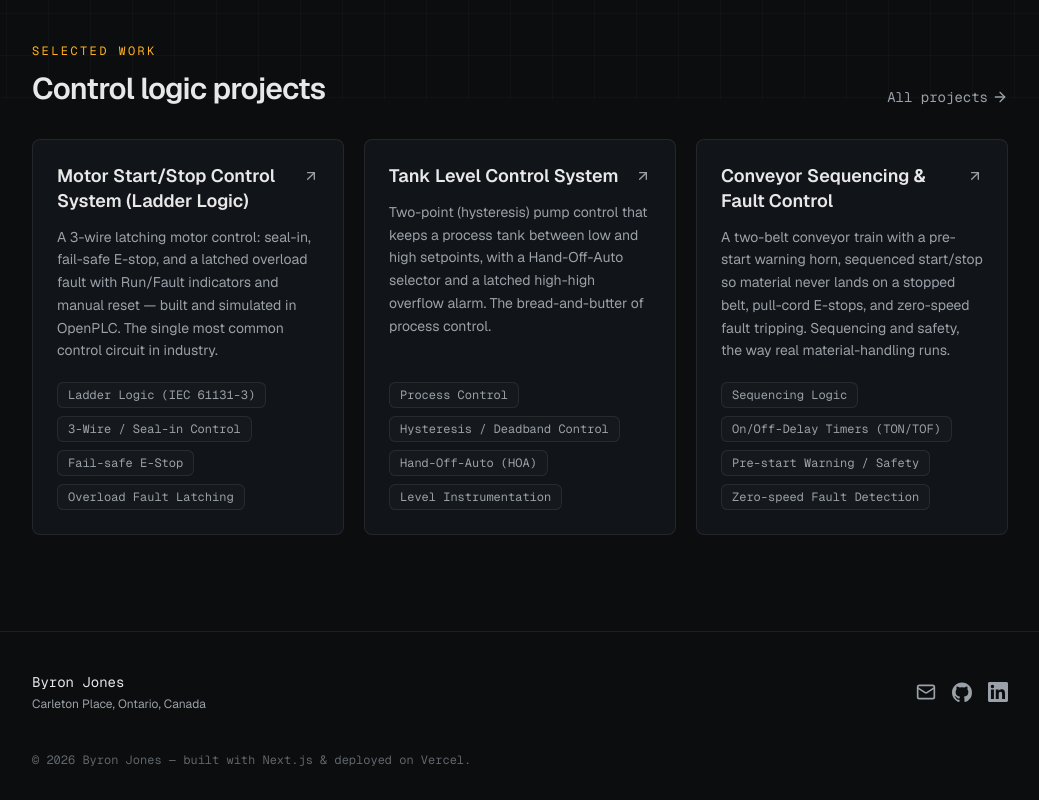
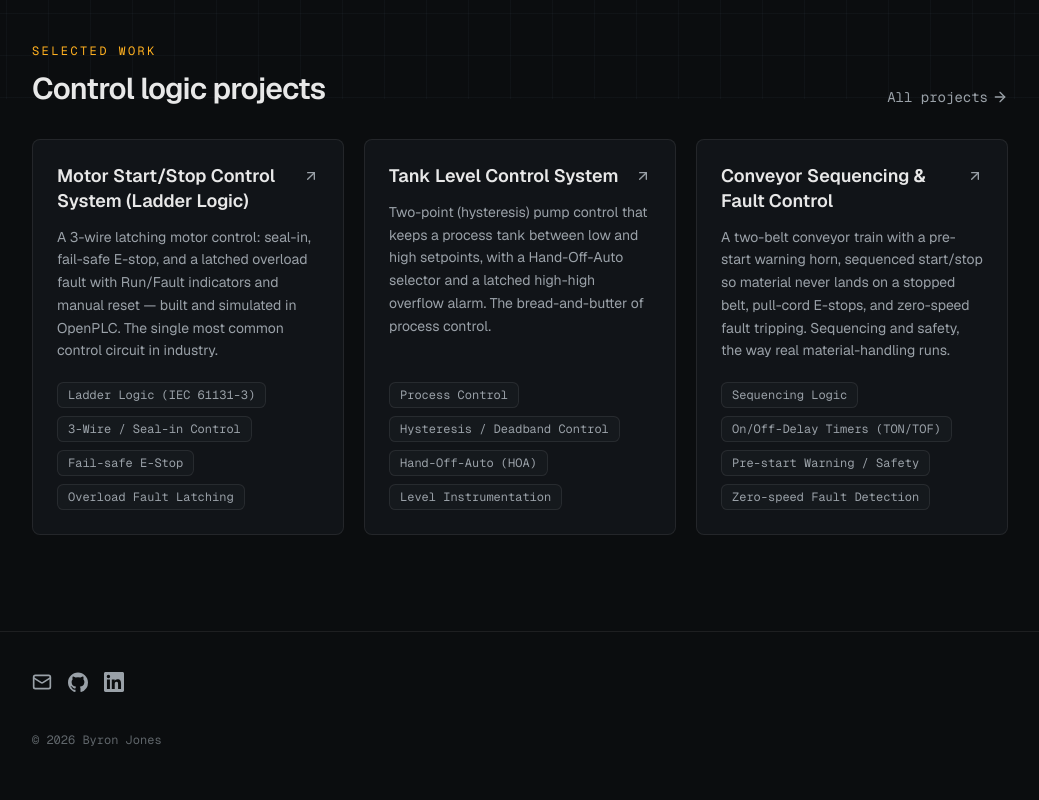
Before and after one commit to jyronbones/automation-and-instrumentation, a Next.js app: page / in a window 1280 px wide. Shown: the part 701-1501 px from the top of the page, without its empty margins (120-1159 px from the left). Built offline with nearby package versions, Linux system fonts and the light colour scheme.

Commit message:
update footer

```diff
--- a/src/components/site-footer.tsx
+++ b/src/components/site-footer.tsx
@@ -7,11 +7,6 @@ export function SiteFooter() {
   return (
     <footer className="mt-auto border-t border-border">
       <div className="mx-auto flex w-full max-w-5xl flex-col items-start justify-between gap-4 px-6 py-10 sm:flex-row sm:items-center">
-        <div>
-          <p className="font-mono text-sm text-foreground">{site.name}</p>
-          <p className="mt-1 text-xs text-muted-foreground">{site.location}</p>
-        </div>
-
         <div className="flex items-center gap-4">
           <Link
             href={`mailto:${site.email}`}
@@ -43,7 +38,7 @@ export function SiteFooter() {
 
       <div className="mx-auto w-full max-w-5xl px-6 pb-8">
         <p className="font-mono text-xs text-muted-foreground/60">
-          © {new Date().getFullYear()} {site.name} — built with Next.js & deployed on Vercel.
+          © {new Date().getFullYear()} {site.name}
         </p>
       </div>
     </footer>
```
